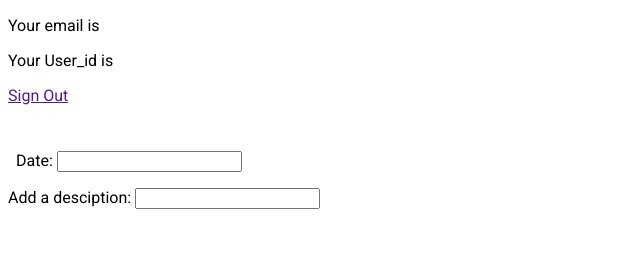
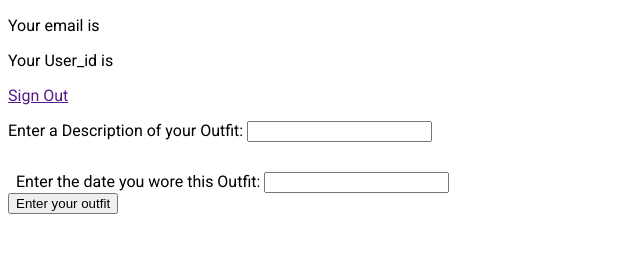
Before and after one commit to Solothread/Out-Fitz, a Python web app: template templates/home.html in a window 1280 px wide. Shown: the part 62-315 px from the top of the page, without its empty margins (0-640 px from the left). Run offline with Jinja, Linux system fonts and the light colour scheme; the template is opened without the code that fills it, so the values that code supplies are empty; some libraries are stand-ins or nearby versions.

Commit message:
Description added

```diff
--- a/templates/home.html
+++ b/templates/home.html
@@ -23,7 +23,12 @@
     <p> Your User_id is {{user_id}}
     <a href="{{log_url}}"><p> Sign Out </p></a>
     <div id="todaysDateText">Monday, July 23 2018</div>
-    <p id="datePickerContainer">Date: <input type="text" id="datepicker"></p>
-    <div> Add a desciption:   <input = description>  </div>
-
+    <!-- <p id="datePickerContainer">Date: <input type="text" id="datepicker"></p> -->
+    <form class="description" method="POST">
+      <div>Enter a Description of your Outfit: <input type="text" name="outfitdescription" id="outfitdescription" > </input> </div>
+      <div id="datePickerContainer">Enter the date you wore this Outfit: <input type="text" id="datepicker"></div>
+    <button type="submit"> Enter your outfit </button>
+    {%for word in string%}
+    <p> Your outfit on {{datepicker}} was {{outfitdescription}} </p>
+    {%endfor%}
 </html>
```
Also changed, not shown: main.py (+23 -0 lines).
